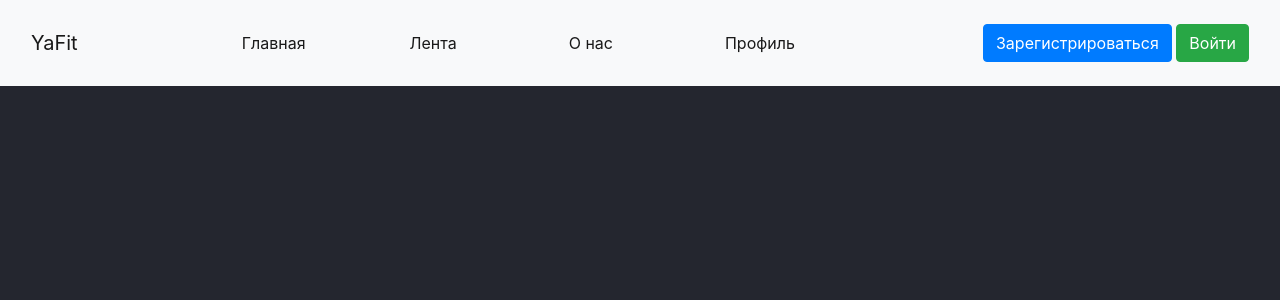
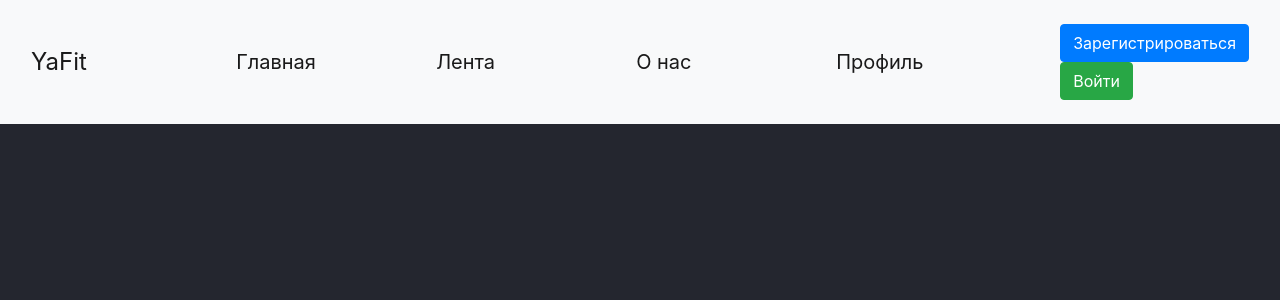
Before and after one commit to Mnedo/YaFit, a Flask app: page / in a window 1280 px wide. Shown: the top 300 px of the page. Run offline with Flask 2, Linux system fonts and the light colour scheme; some libraries are stand-ins or nearby versions.

```diff
--- a/static/css/style.css
+++ b/static/css/style.css
@@ -4,5 +4,9 @@
   }
 
 .nav-item {
-    font-size: 85;
+    font-size: 20px !important;
 }
+
+.navbar-brand {
+   font-size: 24px !important;
+}
--- a/templates/base.html
+++ b/templates/base.html
@@ -15,23 +15,23 @@
 <header>
     <nav class="navbar navbar-expand-lg navbar-light bg-light">
         <div class="container-fluid">
-    <a class="fs-2 navbar-brand" href="/">YaFit</a>
+            <a class="navbar-brand" style="width: 250px;" href="/">YaFit</a>
             <div class="collapse navbar-collapse">
                 <ul class="mx-auto navbar-nav">
                     <li class="nav-item">
-          <a class="px-5 nav-link active" aria-current="page" href="/">Главная</a>
+                        <a class="nav-link active" style="width: 200px;" aria-current="page" href="/">Главная</a>
                     </li>
-        <li class="px-5 nav-item">
-          <a class="nav-link active" href="/news">Лента</a>
+                    <li class="nav-item">
+                        <a class="nav-link active" style="width: 200px;" href="/news">Лента</a>
                     </li>
-        <li class="px-5 nav-item">
-          <a class="nav-link active" href="/info">О нас</a>
+                    <li class="nav-item">
+                        <a class="nav-link active" style="width: 200px;" href="/info">О нас</a>
                     </li>
-        <li class="px-5 nav-item">
-          <a class="nav-link active" href="/profile">Профиль</a>
+                    <li class="nav-item">
+                        <a class="nav-link active" style="width: 200px;" href="/profile">Профиль</a>
                 </ul>
                 <a class="nav-link" href="#"> {% if current_user.is_authenticated %}
-            <a class="nav-link" href="/logout">{{ current_user.name }}</a>
+                    <a class="nav-link" href="/logout">Yandex_lyceum</a>
                     {% else %}
                     <p>
                         <a class="btn btn-primary " href="/register">Зарегистрироваться</a>
@@ -39,29 +39,9 @@
                     </p>
                     {% endif %}
 
-
             </div>
         </div>
     </nav>
-    <!--
-    <nav class="navbar navbar-expand-lg navbar-light bg-light" style="background-color: #e3f2fd;">
-        <div class="container-fluid">
-        <a class="navbar-brand" href="/">Наше приложение</a>
-            <a class="nav-link active" aria-current="page" href="#">Home</a>
-
-            <a class="nav-link" href="#">Link</a>
-
-            <a class="navbar-brand" href="#"> {% if current_user.is_authenticated %}
-            <a class="navbar-brand" href="/logout">{{ current_user.name }}</a>
-            {% else %}
-            <p>
-                <a class="btn btn-primary " href="/register">Зарегистрироваться</a>
-                <a class="btn btn-success" href="/login">Войти</a>
-            </p>
-            {% endif %}</a>
--->
-
-
 </header>
 <!-- Begin page content -->
 <main role="main" class="container">
```
Lines whose indentation alone changed are shown as unchanged.
